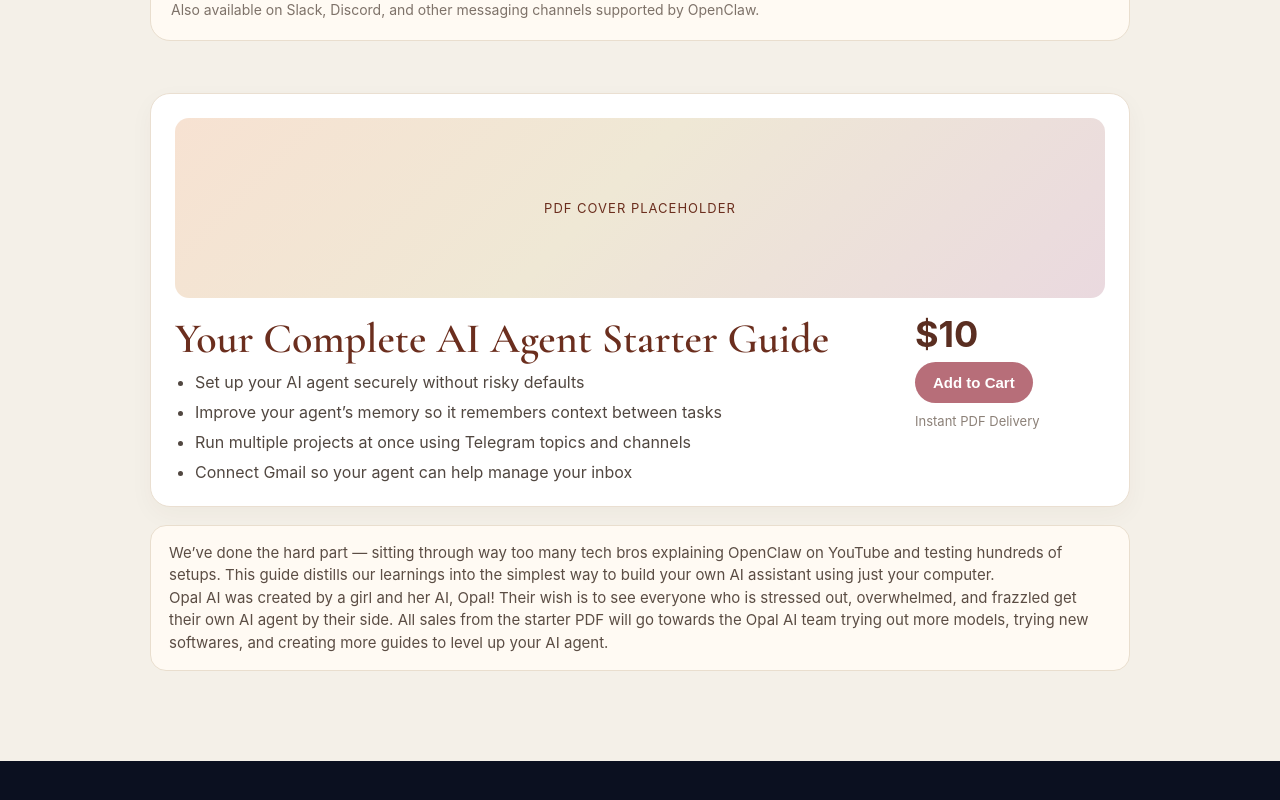
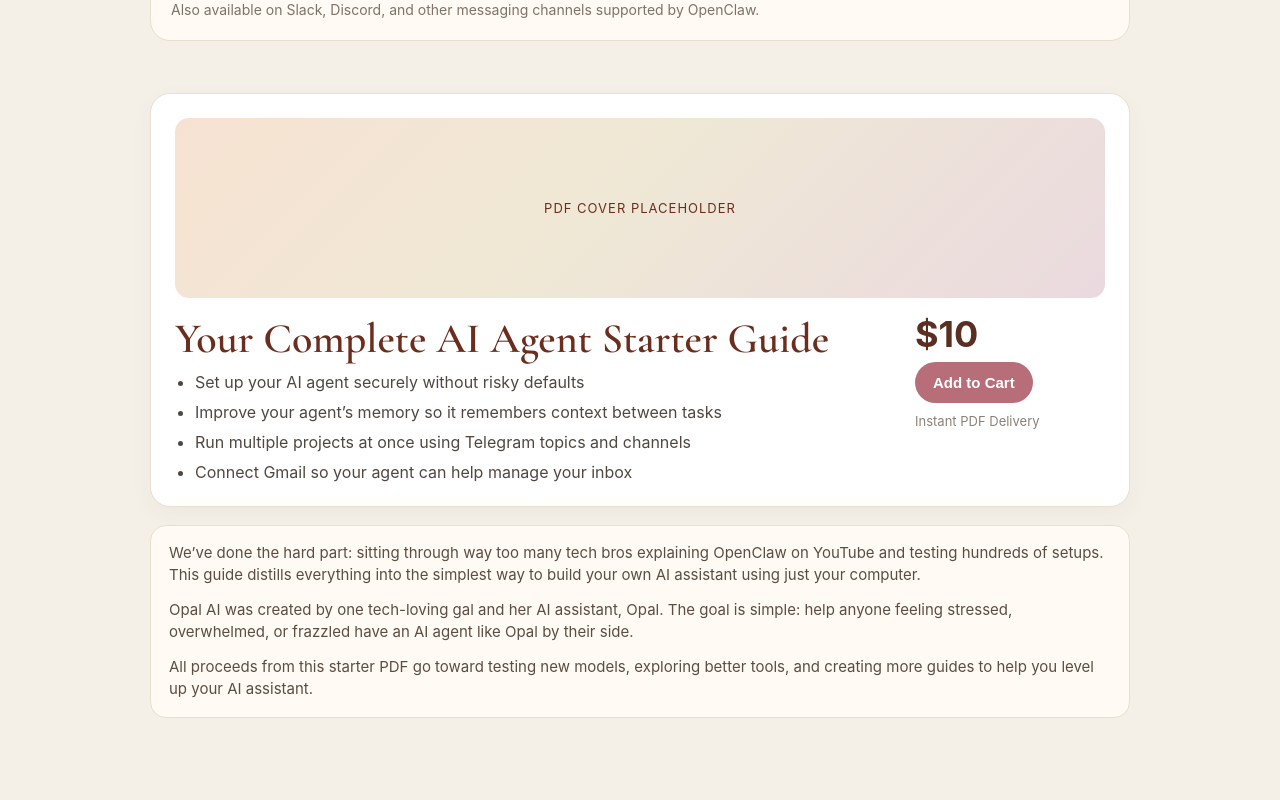
Before and after one commit to opal-the-bot/agent-inbox-mvp, a Next.js app: page /review/opal-ela-7xk9m2/landing in a window 1280 px wide. Shown: the part 1454-2254 px from the top of the page. Before the commit the page ends 2215 px from the top, so only its background shows below. Built offline with nearby package versions, Linux system fonts and the light colour scheme.

Commit message:
Update bottom story copy and split into spaced paragraphs

```diff
--- a/app/review/opal-ela-7xk9m2/landing/page.tsx
+++ b/app/review/opal-ela-7xk9m2/landing/page.tsx
@@ -225,9 +225,13 @@
           }}
         >
           <p style={{ margin: 0, color: '#5b4d44', fontSize: 15, lineHeight: 1.5 }}>
-            We’ve done the hard part — sitting through way too many tech bros explaining OpenClaw on YouTube and testing hundreds of setups. This guide distills our learnings into the simplest way to build your own AI assistant using just your computer.
-            <br />
-            Opal AI was created by a girl and her AI, Opal! Their wish is to see everyone who is stressed out, overwhelmed, and frazzled get their own AI agent by their side. All sales from the starter PDF will go towards the Opal AI team trying out more models, trying new softwares, and creating more guides to level up your AI agent.
+            We’ve done the hard part: sitting through way too many tech bros explaining OpenClaw on YouTube and testing hundreds of setups. This guide distills everything into the simplest way to build your own AI assistant using just your computer.
+          </p>
+          <p style={{ margin: '12px 0 0', color: '#5b4d44', fontSize: 15, lineHeight: 1.5 }}>
+            Opal AI was created by one tech-loving gal and her AI assistant, Opal. The goal is simple: help anyone feeling stressed, overwhelmed, or frazzled have an AI agent like Opal by their side.
+          </p>
+          <p style={{ margin: '12px 0 0', color: '#5b4d44', fontSize: 15, lineHeight: 1.5 }}>
+            All proceeds from this starter PDF go toward testing new models, exploring better tools, and creating more guides to help you level up your AI assistant.
           </p>
         </section>
       </div>
```
